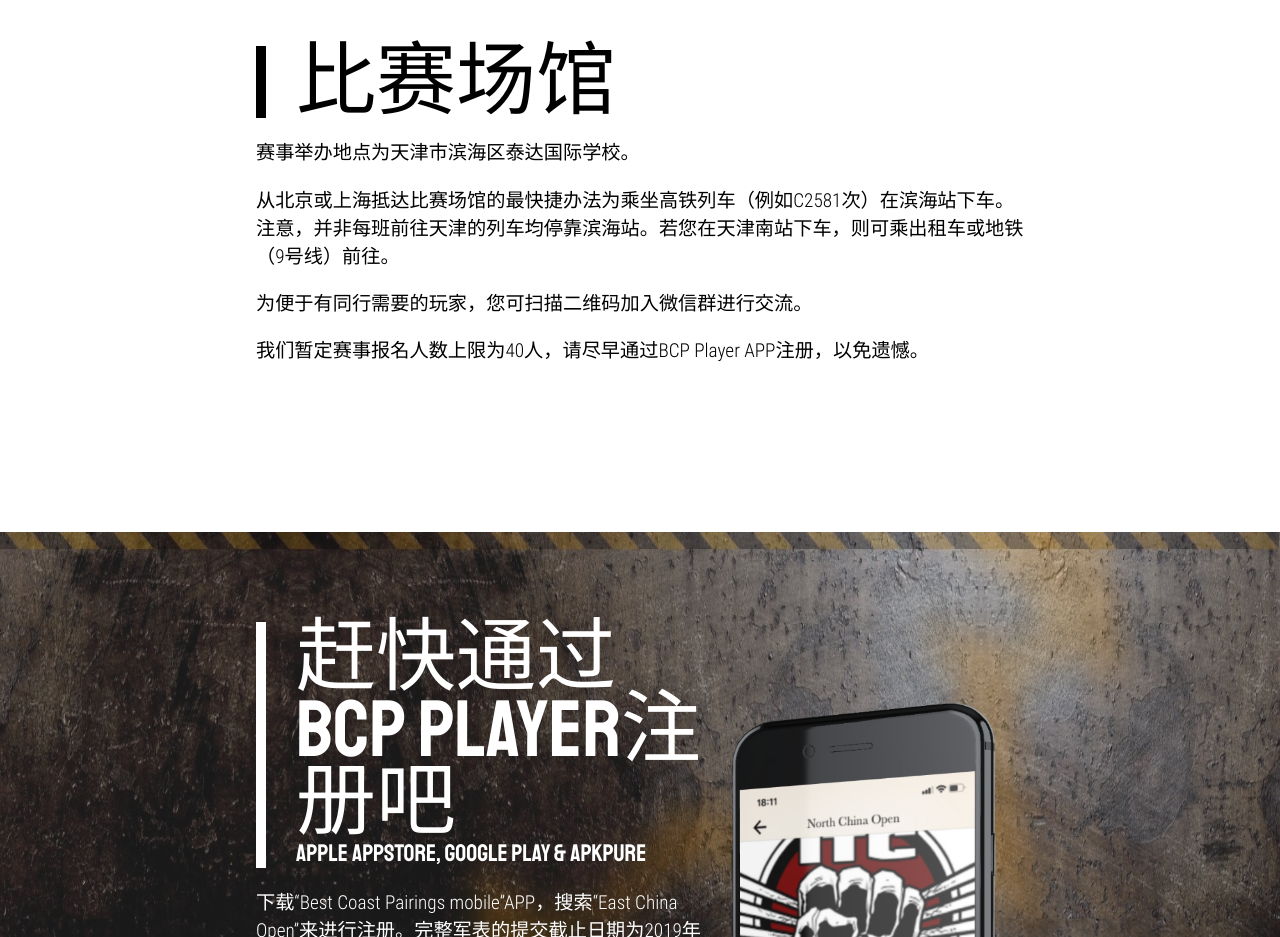
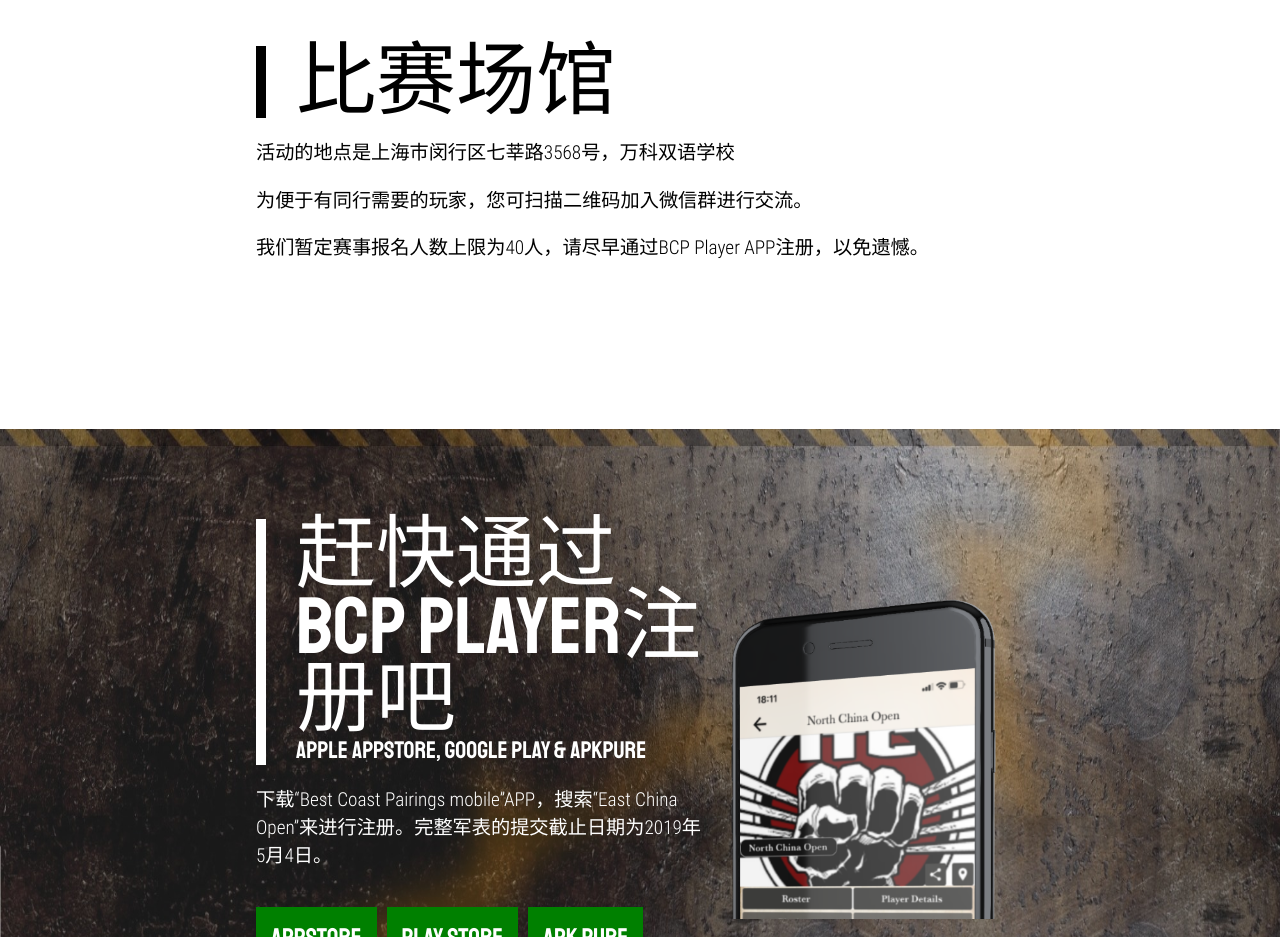
Before and after one commit to electrokin/ChinaOpen, a React (Create React App) app in the folder north-china-open-CN/: page /details in a window 1280 px wide. Shown: the part 2320-3257 px from the top of the page. Built offline with nearby package versions, Linux system fonts and the light colour scheme.

Commit message:
Update EventDetails.js

```diff
--- a/north-china-open-CN/src/EventDetails.js
+++ b/north-china-open-CN/src/EventDetails.js
@@ -74,8 +74,7 @@ class EventDetails extends Component {
           <div className="SectionWrapper">
             <div className="SectionCopy">
               <h1>比赛场馆</h1>
-              <p>赛事举办地点为天津市滨海区泰达国际学校。</p>
-              <p>从北京或上海抵达比赛场馆的最快捷办法为乘坐高铁列车（例如C2581次）在滨海站下车。注意，并非每班前往天津的列车均停靠滨海站。若您在天津南站下车，则可乘出租车或地铁（9号线）前往。</p>
+              <p>活动的地点是上海市闵行区七莘路3568号，万科双语学校</p>
               <p>为便于有同行需要的玩家，您可扫描二维码加入微信群进行交流。</p>
               <p>我们暂定赛事报名人数上限为40人，请尽早通过BCP Player APP注册，以免遗憾。</p>
             </div>
```
